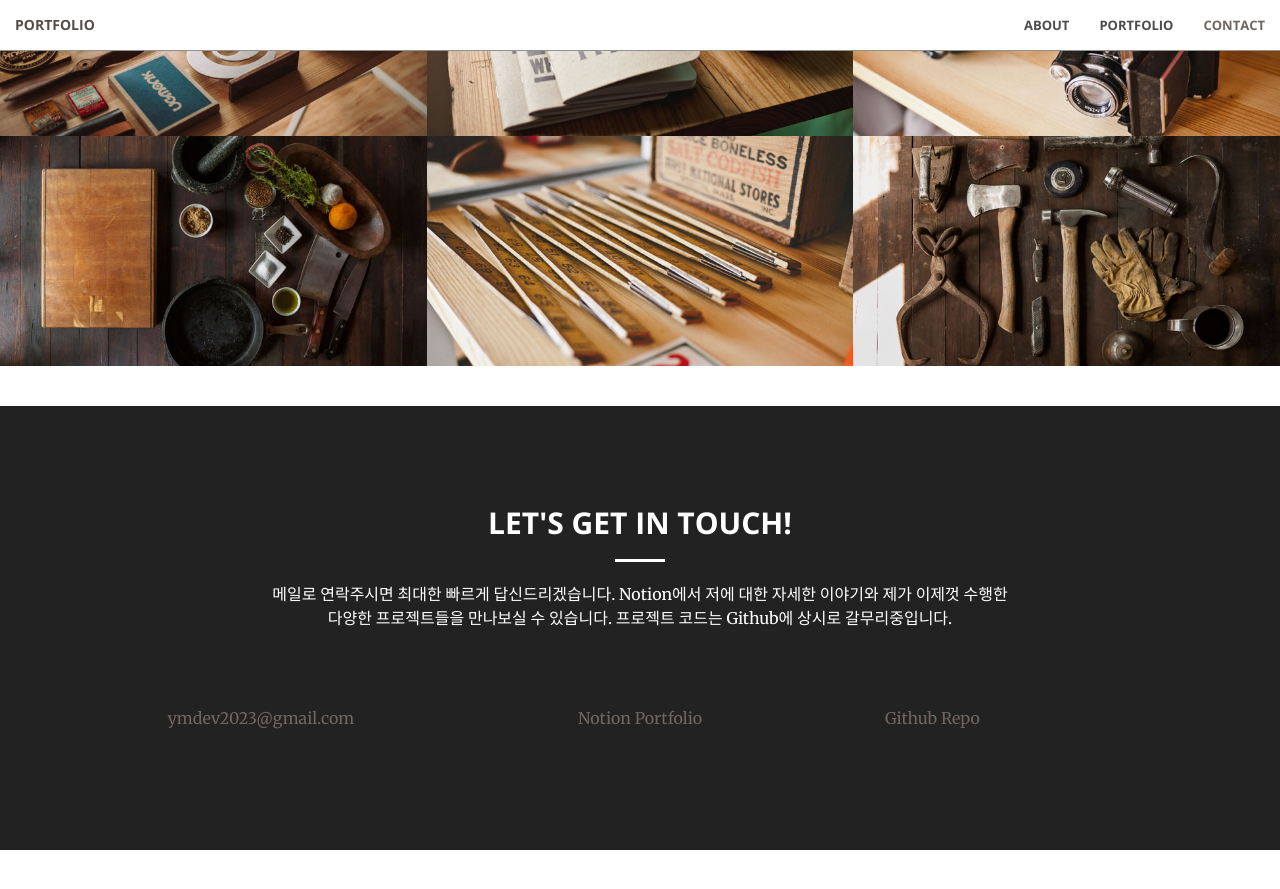
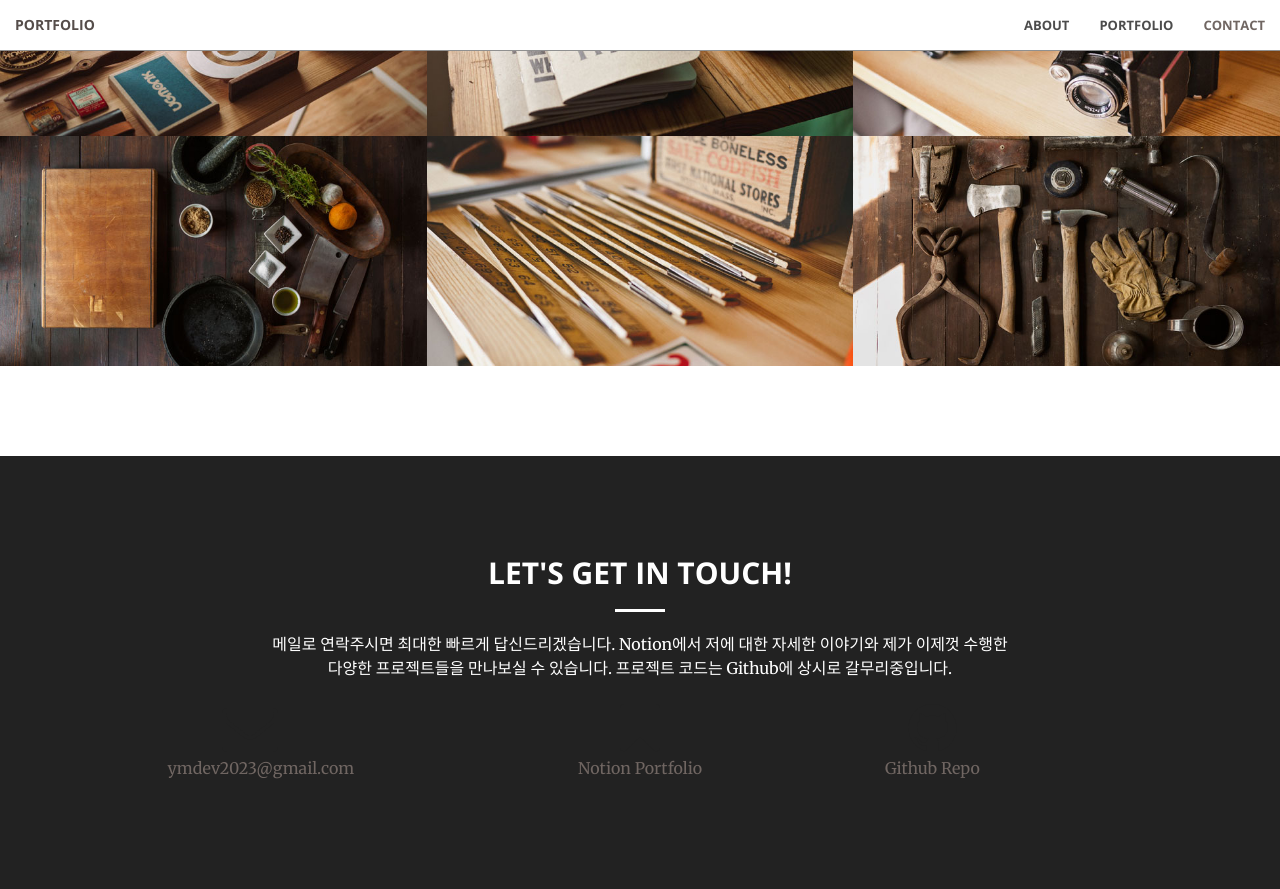
Before and after one commit to ymdev2023/ymdev2023.github.io, a Jekyll site: the page built from index.html, in a window 1280 px wide and 900 px high, scrolled down 2749 px. Shown: the top 889 px of the window. Built offline with Jekyll 4.4.1, drawn with Linux system fonts in a browser that asks for light colours; before the commit the page ends 3599 px from its top, so only the background shows below that.

Commit message:
Update portfolio.html

```diff
--- a/_includes/portfolio.html
+++ b/_includes/portfolio.html
@@ -133,8 +133,7 @@
         <div class="row">
             <div class="col-lg-12 text-center">
                 <h2 class="section-heading">  </h2>
-                 <p></p>
-                 <p></p>
+                 <br><br><br>
             </div>
         </div>
     </div>
```
